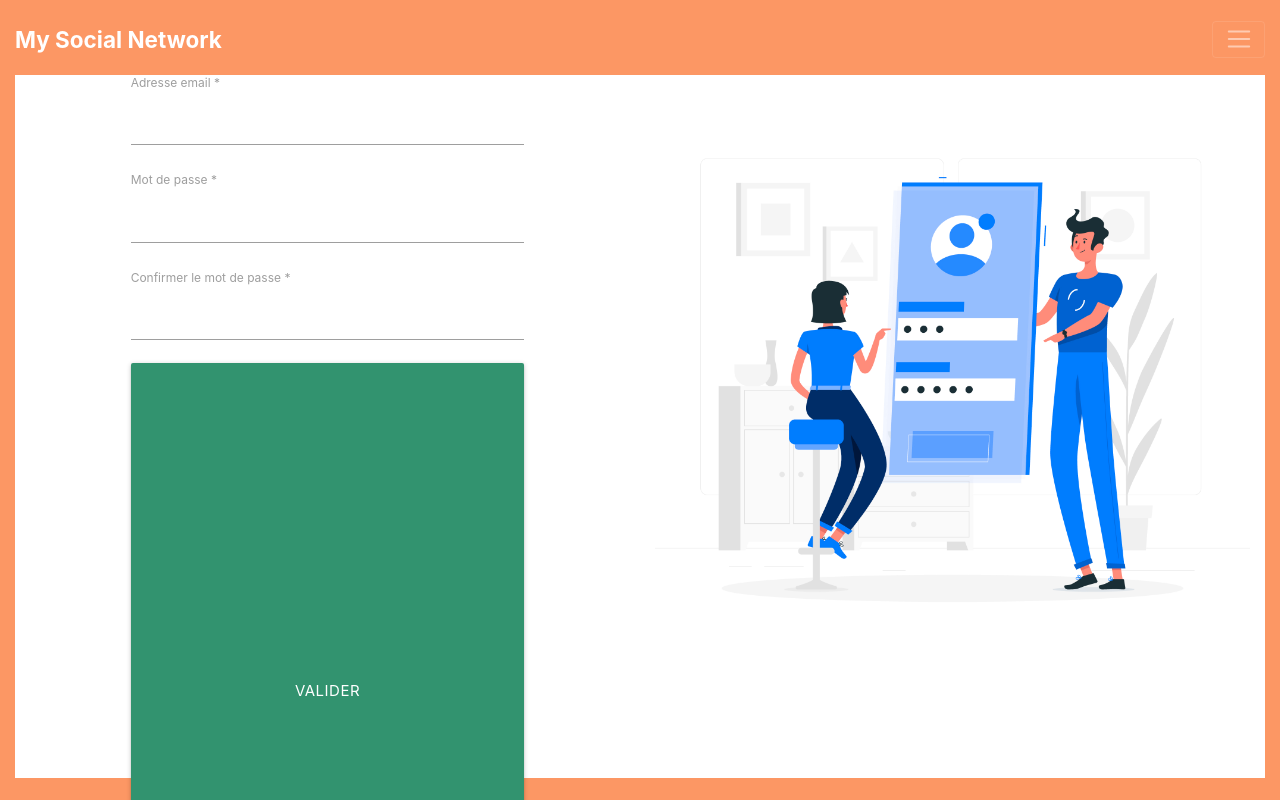
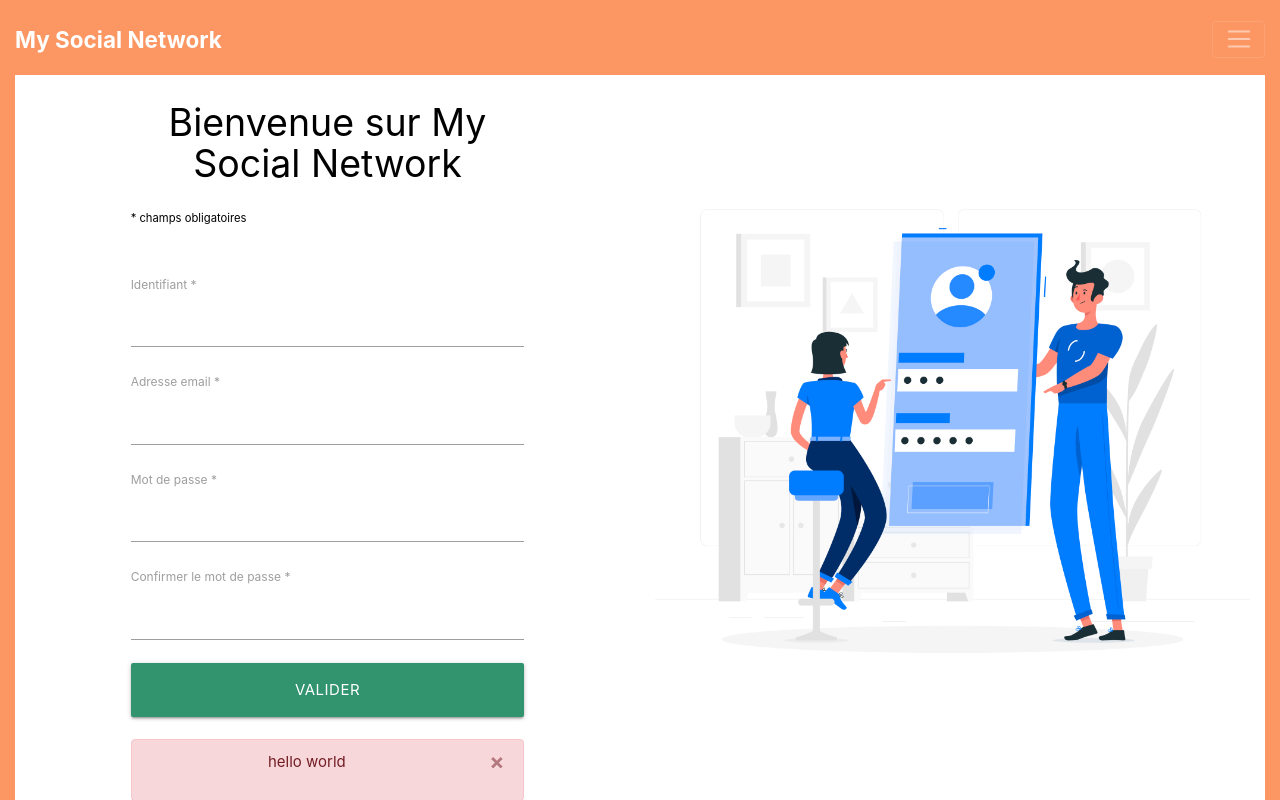
Before and after one commit to antoine-tech/social-network, a React (Create React App) app: page /sign-up in a window 1280 px wide. Shown: the top 800 px of the page. Built offline with nearby package versions, Linux system fonts and the light colour scheme.

Commit message:
reviewing state message as an entry in store to access it globally during the application lifetime

```diff
--- /dev/null
+++ b/src/components/Alert/index.jsx
@@ -0,0 +1,28 @@
+import React from "react"
+import { connect } from "react-redux";
+import * as actionDispatch from "../../store/actions";
+
+
+const mapDispatchToProps = (dispatch) => {
+    return {
+        setAlertMessages: (messages) => dispatch(actionDispatch.setAlertMessage(messages))
+    }
+}
+
+const Alert = ({ type, messages, setAlertMessages }) => {
+
+
+    return (
+        <div className={`alert alert-${type} alert-dismissible fade show my-4`} role="alert">
+            {
+                messages.map((e) => <p className="text-center">{e.message}</p>)
+            }
+            <button type="button" className="close" data-dismiss="alert" aria-label="Close" onClick={(event) => setAlertMessages([])}>
+                <span aria-hidden="true">&times;</span>
+            </button>
+        </div>
+    )
+}
+
+
+export default connect(null, mapDispatchToProps)(Alert);
--- a/src/components/Navigation/index.jsx
+++ b/src/components/Navigation/index.jsx
@@ -52,7 +52,7 @@ const Navigation = ({ current_user }) => {
 
             <div className="menu-left" id="navigation-menu">
 
-                <i class="fas fa-times fa-2x" id="close" onClick={(event) => handleToogleMenu(event)} data-target="#navigation-menu"></i>
+                <i className="fas fa-times fa-2x" id="close" onClick={(event) => handleToogleMenu(event)} data-target="#navigation-menu"></i>
 
                 <ul>
 
--- a/src/components/SignInForm/index.jsx
+++ b/src/components/SignInForm/index.jsx
@@ -1,6 +1,7 @@
-import React from "react";
+import React, {useState} from "react";
 import { connect } from "react-redux";
 import * as actionDispatch from "../../store/actions";
+import Alert from "../Alert";
 
 
 // handler allowing dispatch of actions and new datas to general state of redux store
@@ -21,10 +22,9 @@ const mapStateToProps = (state) => {
 
 
 
-const SignInForm = ({ signUser, current_user }) =>
-{
+const SignInForm = ({ signUser, current_user }) => {
 
-
+    const [alertMessages, setAlertMessages] = useState({ messages: [], type: "" });
 
     const handleSubmit = (event) => {
 
@@ -84,6 +84,13 @@ const SignInForm = ({ signUser, current_user }) =>
             <button type="submit" className="waves-effect waves-light btn-large btn-success-color text-white col-12">valider</button>
 
 
+            {
+
+                alertMessages ? <Alert messages={alertMessages.messages} type={alertMessages.type} removeMessages={(value) => {
+                    setAlertMessages(value)
+                }} /> : null
+            }
+
         </form>
     )
 }
--- a/src/components/SignUpForm/index.jsx
+++ b/src/components/SignUpForm/index.jsx
@@ -1,8 +1,9 @@
 import React from "react";
 import ApiEngine from "../../service/ApiEngine";
+import Alert from "../Alert";
 
-const SignUpForm = () =>
-{
+const SignUpForm = ({messages:alertMessages}) => {
+
 
     // handle submission of sign up form
     const handleSubmit = async (event) => {
@@ -23,15 +24,37 @@ const SignUpForm = () =>
         // instanting API Wrapper
         const API_ENGINE = new ApiEngine();
 
-        // executing request to enpoint with POST method
+        // executing request to enpoint with POST metho
 
         let response = await API_ENGINE.signUp(userDatas);
+
+        // DEBUG
+        console.log(response)
+
+
+        if (response.hasOwnProperty("jwt") && response.hasOwnProperty("user")) {
+            // redirect to sigIn page + Alert subscription ok // to store
+            // setAlertMessages({
+            //     messages: [{ message: "Compte crée avec succès" }],
+            //     type: "success"
+            // });
+        } else {
+
+            // alert subscription error displaying messages from api // TO store
+            // setAlertMessages({
+            //     messages: response.data[0].messages,
+            //     type: "danger"
+            // })
+
+        }
 
 
         // analyze response and redirect to signIn or display errors;
     }
 
     return (
+
+        <>
 
             <form action="" method="post" className="col-12 col-lg-9 form-sign-actions my-4 mx-auto" onSubmit={handleSubmit}>
 
@@ -80,9 +103,19 @@ const SignUpForm = () =>
                 <button type="submit" className="waves-effect waves-light btn-large btn-success-color text-white col-12">valider</button>
 
 
+
+
+                {
+
+                    alertMessages ? <Alert messages={alertMessages.messages} type={alertMessages.type} /> : null
+                }
+
+
             </form>
 
 
+
+        </>
     )
 }
 
--- a/src/components/views/SignActions/index.jsx
+++ b/src/components/views/SignActions/index.jsx
@@ -1,7 +1,16 @@
 import React from "react";
+import { connect } from "react-redux";
+import * as actionDispatch from "../../../store/actions";
 
 
-const SignActions = ({ component: Component, imageSrc, ...props }) => {
+
+const mapStateToProps = (state) => {
+    return {
+        messages: state.messages
+    }
+}
+
+const SignActions = ({ component: Component, imageSrc, messages, ...props }) => {
 
     return (
 
@@ -14,10 +23,12 @@ const SignActions = ({ component: Component, imageSrc, ...props }) => {
 
 
 
-                <div className="d-none d-md-flex col-md-6 p-0">
+                <div className="d-none d-md-block col-md-6 p-0">
 
-
-                    <Component />
+                    {
+                        console.log(messages)
+                    }
+                    <Component messages={messages} />
 
 
 
@@ -48,4 +59,4 @@ const SignActions = ({ component: Component, imageSrc, ...props }) => {
 }
 
 
-export default SignActions
+export default connect(mapStateToProps)(SignActions);
--- a/src/reducer/reducer.js
+++ b/src/reducer/reducer.js
@@ -2,7 +2,14 @@ const initialState = {
     posts: [],
     current_user: {},
     jwt: "",
-    loading: false
+    loading: false,
+    messages:{
+        type:"danger",
+        messages: [
+            {message:"hello world"}
+        ]
+    }
+
 }
 
 const reducer = (state = initialState, action) => {
@@ -23,7 +30,7 @@ const reducer = (state = initialState, action) => {
 
         case "PAGE_IS_LOADING":
 
-            console.log(action.payload);
+            //console.log(action.payload);
 
             if (action.payload) {
 
@@ -31,7 +38,20 @@ const reducer = (state = initialState, action) => {
 
             }
 
+            return newState;
+
+        case "SET_ALERT_MESSAGE":
+
+            console.log(action.payload);
+
+            if (action.payload) {
+
+                newState.messages = action.payload.messages;
+
+            }
+
             return newState
+
 
         default:
             return state;
--- a/src/store/actions.js
+++ b/src/store/actions.js
@@ -5,7 +5,6 @@ import ApiEngine from "../service/ApiEngine";
 const setCurrentUser = (userDatas) => {
     return { type: "SET_CURRENT_USER", payload: userDatas }
 }
-
 
 // instantiating API wrapper
 const API_ENGINE = new ApiEngine();
@@ -31,3 +30,11 @@ export const asncSetCurrentUser = (userDatas) => {
 
     }
 }
+
+
+export const setAlertMessage = (alertMessages) =>
+{
+    return {
+        type: "SET_ALERT_MESSAGE", payload: alertMessages
+    }
+}
```
Lines whose indentation alone changed are shown as unchanged.
